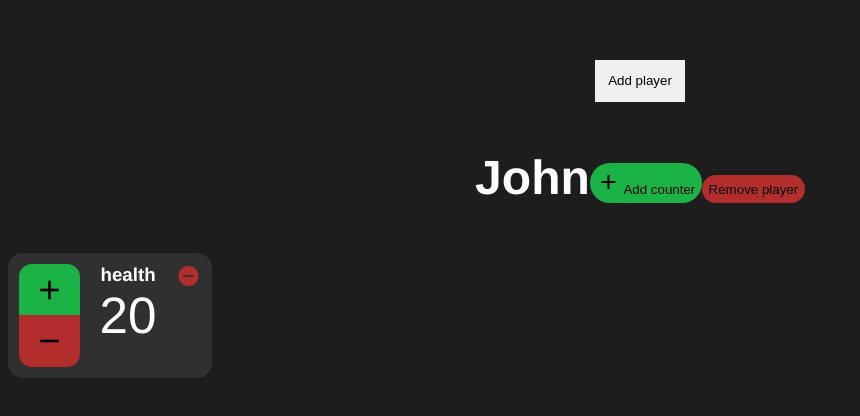
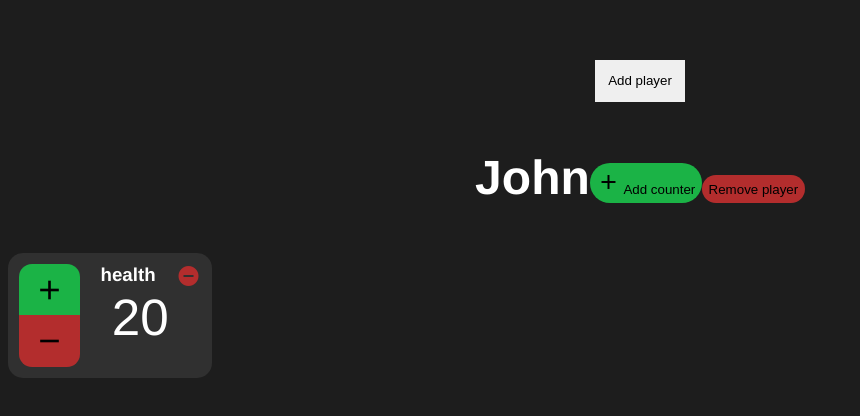
Before and after one commit to martijnremmen/tabletop-counter, a Vue app: page / in a window 1280 px wide. Both pictures are taken after a click on the button "Add player". Shown: the top 416 px of the page, without its empty margins (0-860 px from the left). Built offline with nearby package versions, Linux system fonts and the light colour scheme.

Commit message:
Added icons and CSS fixes

```diff
--- a/src/components/Counter.vue
+++ b/src/components/Counter.vue
@@ -1,13 +1,19 @@
 <template>
   <div class="counter">
     <div class="controls">
-      <button class="btn-success material-icons" @click="incbutton()">add</button>
-      <button class="btn-danger material-icons" @click="decbutton()">remove</button>
+      <button class="btn-success material-icons" @click="incbutton()">
+        add
+      </button>
+      <button class="btn-danger material-icons" @click="decbutton()">
+        remove
+      </button>
     </div>
     <div class="display">
       <div class="titlebar">
         <h3 class="type">{{ counter.type }}</h3>
-        <button class="material-icons" @click="removeCounter()">remove_circle</button>
+        <button class="material-icons" @click="removeCounter()">
+          remove_circle
+        </button>
       </div>
 
       <template v-if="editMode">
@@ -124,6 +130,9 @@ export default Vue.extend({
     .confirmbar {
       border-radius: 10px;
       overflow: hidden;
+      height: 2em;
+      width: 90%;
+      margin: auto;
 
       button {
         width: 50%;
@@ -144,6 +153,7 @@ export default Vue.extend({
     }
 
     .titlebar {
+      height: 1.5em;
 
       h3 {
         width: 80%;
```
